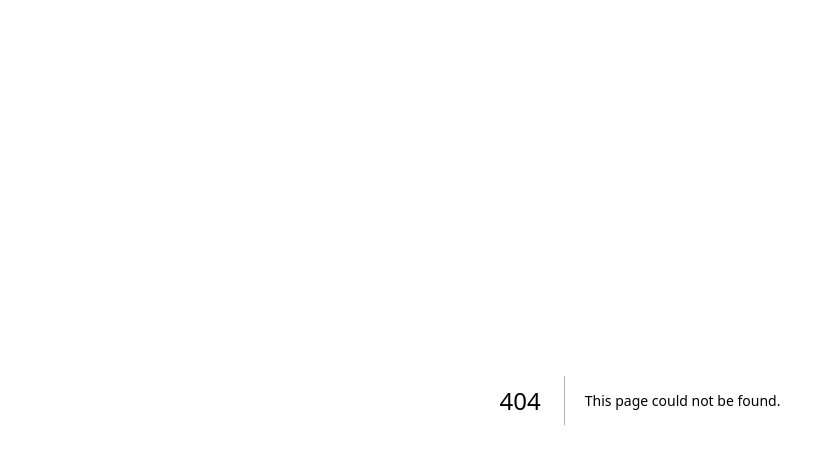
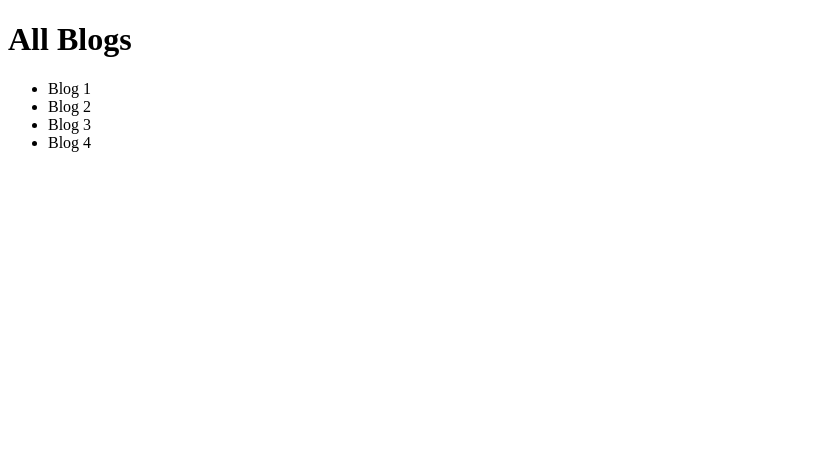
Before and after one commit to sarvajeet12/Nextjs-Study, a Next.js app in the folder routing/: page /blog in a window 1280 px wide. Before the commit this address had no page. Shown: the top 464 px of the page, without its empty margins (0-835 px from the left). Built offline with nearby package versions, Linux system fonts and the light colour scheme.

Commit message:
Dynamic route

```diff
--- /dev/null
+++ b/routing/src/app/blog/page.js
@@ -0,0 +1,18 @@
+// Dynamic route
+
+
+export default function Blog({}){
+    return (
+        <div>
+            <h1>
+                All Blogs
+            </h1>
+            <ul>
+                <li>Blog 1</li>
+                <li>Blog 2</li>
+                <li>Blog 3</li>
+                <li>Blog 4</li>
+            </ul>
+        </div>
+    )
+}
--- a/routing/src/app/page.js
+++ b/routing/src/app/page.js
@@ -9,6 +9,8 @@ export default function Home() {
       <Link href="/about">About</Link>
       <br />
       <Link href="/services">Services</Link>
+      <br />
+      <Link href="/blog">Blog</Link>
     </div>
   );
 }
```
Also changed, not shown: routing/src/app/blog/[blogID]/page.js (added, +10 -0 lines), 1 other file (tests, documents, lock files or other folders).
